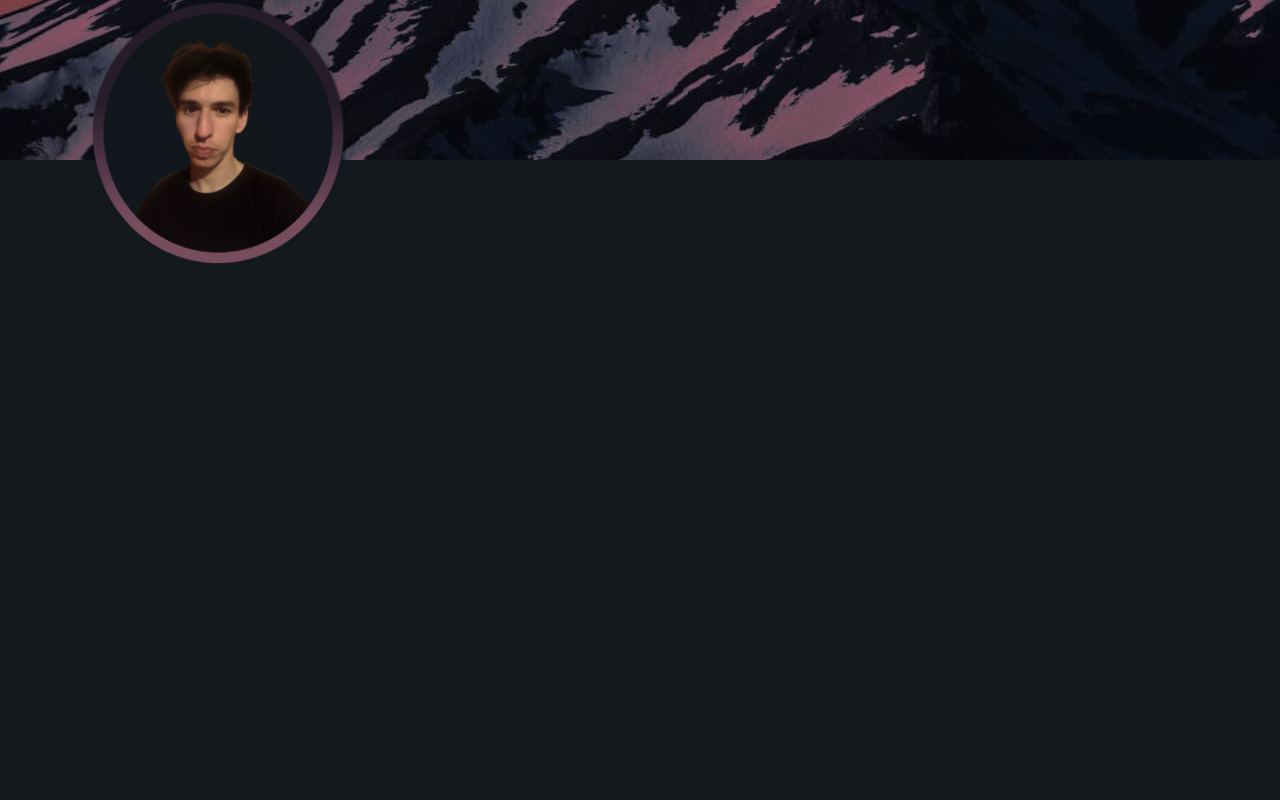
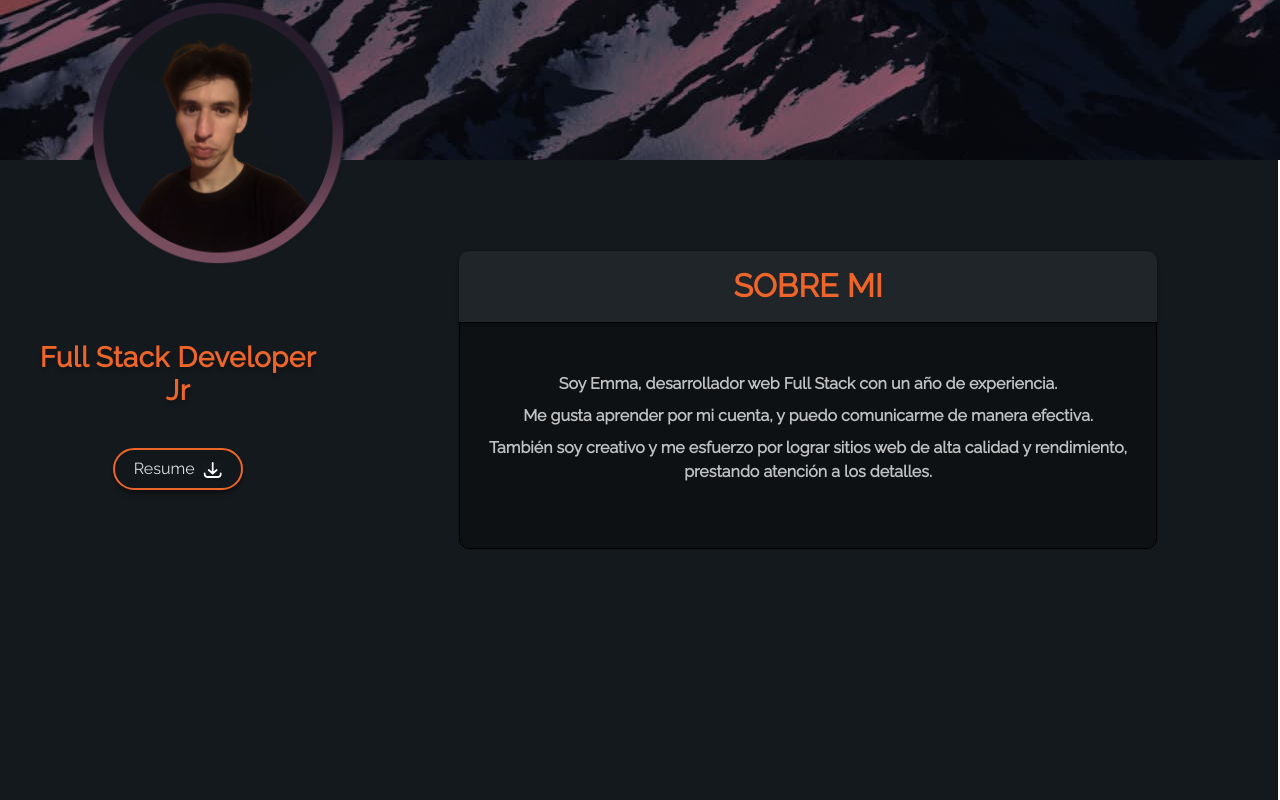
Before and after one commit to emmanuel-vandyk/portfolio-evd, an Angular app in the folder portfolio-evd/: page / in a window 1280 px wide. Shown: the part 720-1520 px from the top of the page. Before the commit the page ends 986 px from the top, so only its background shows below. Built offline with nearby package versions, Linux system fonts and the light colour scheme.

Commit message:
Boton de resume y estilos a la seccion sobre-mi

```diff
--- a/portfolio-evd/src/app/app.component.html
+++ b/portfolio-evd/src/app/app.component.html
@@ -1,2 +1,3 @@
 <app-header></app-header>
 <app-banner></app-banner>
+<app-sobre-mi></app-sobre-mi>
--- a/portfolio-evd/src/app/components/sobre-mi/sobre-mi.component.css
+++ b/portfolio-evd/src/app/components/sobre-mi/sobre-mi.component.css
@@ -0,0 +1,90 @@
+/* Sobre mi Styles */
+.row {
+    display: flex;
+    justify-content: space-evenly;
+    width: 100.8%;
+    height: 80vh;
+}
+
+h2, h3 {
+    color: var(--fg-color);
+    font-weight: bold;
+}
+
+/* Card Style */
+
+.card {
+    display: flex;
+    align-items: center;
+    text-align: center;
+    height: 300px;
+    width: 700px;
+    padding: 0;
+    background-color: var(--bg-general);
+    margin: 7%;
+}
+
+.card-title {
+    padding: 1rem 0;
+    width: 100%;
+    background: rgba(245, 245, 245, 0.05);
+    box-shadow: 0px 4px 4px rgba(0, 0, 0, 0.25);
+    border-radius: 10px 10px 0px 0px;
+    margin-bottom: 0;
+}
+
+.card-body {
+    display: flex;
+    flex-direction: column;
+    justify-content: center;
+    align-items: center;
+    width: 100%;
+    padding: 0 1em 1em;
+    margin: 0;
+    background: rgba(0, 0, 0, 0.3);
+    border-radius: 0px 0px 10px 10px;
+    color: #c1c1c1;
+    border: 1px solid #000000;
+}
+
+span {
+    padding: .5em;
+    background: transparent;
+}
+
+.title-dev {
+    display: flex;
+    flex-direction: column;
+    align-items: center;
+    text-align: center;
+    width: 25vw;
+    font-size: 30px;
+    line-height: 35px;
+    letter-spacing: 0.015em;
+    background-color: var(--bg-general);
+    margin-top: 14%;
+    text-shadow: 0px 4px 4px rgba(0, 0, 0, 0.25);
+}
+
+/* Botón resume */
+.btn {
+    width: 130px;
+    height: 42px;
+    text-align: center;
+    background-color: var(--log-btn);
+    color: rgba(249, 249, 250, 0.89);
+    border: 3px solid #C1C1C1;
+    border-radius: .9rem;
+    background: rgba(20, 25, 29, 0.57);
+    box-shadow: 0px 4px 4px rgba(0, 0, 0, 0.2);
+    border-radius: 50px;
+    filter: drop-shadow(0px 3px 1px rgba(0, 0, 0, 0.2));
+    mix-blend-mode: normal;
+    border: 2px solid #EE652B;
+    margin-top: 2em;
+}
+
+.download-img {
+    height: 1em;
+    margin: 0 0 0 .5em;
+}
--- a/portfolio-evd/src/app/components/sobre-mi/sobre-mi.component.html
+++ b/portfolio-evd/src/app/components/sobre-mi/sobre-mi.component.html
@@ -1 +1,10 @@
-<p>sobre-mi works!</p>
+<section class="row">
+    <div class="title-dev col-md-3">
+        <h3>Full Stack Developer Jr</h3>
+        <button class="btn" type="submit">Resume<img class="download-img" src="../../../assets/descarga.svg" alt="Logo de descarga"></button>
+    </div>
+    <div class="card col-md-8">
+        <h2 class="card-title">SOBRE MI</h2>
+        <p class="card-body">Soy Emma, desarrollador web Full Stack con un año de experiencia.<span>Me gusta aprender por mi cuenta, y puedo comunicarme de manera efectiva.</span>También soy creativo y me esfuerzo por lograr sitios web de alta calidad y rendimiento, prestando atención a los detalles.</p>
+    </div>
+</section>
```
